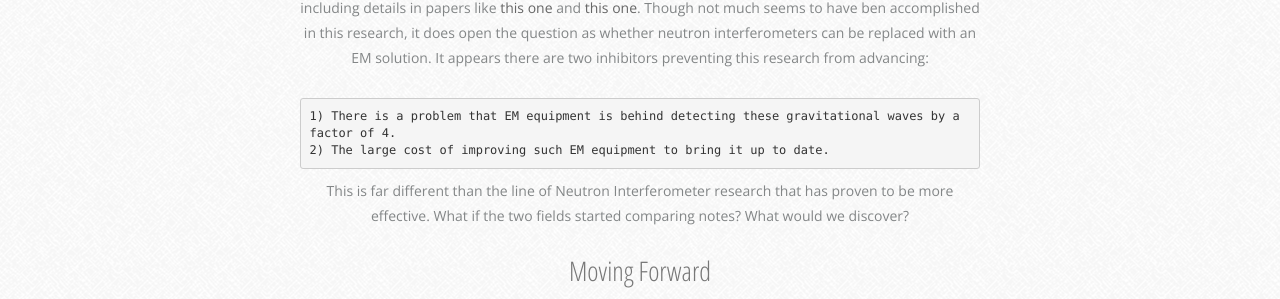
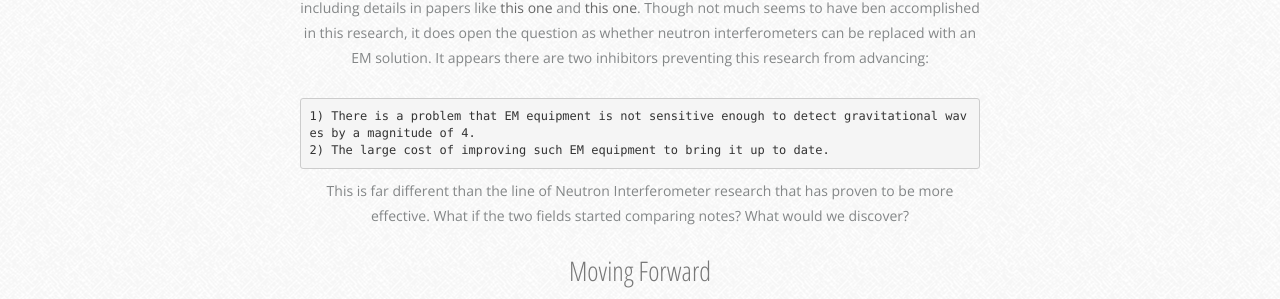
Before and after one commit to crockpotveggies/crockpotveggies.github.io, a Jekyll site: the page built from _posts/2015-08-17-light-gravity-unexplored-warp-research.md, in a window 1280 px wide and 900 px high, scrolled down 2961 px. Shown: the part 151-450 px from the top of the window. Built offline with Jekyll 4.4.1, drawn with Linux system fonts in a browser that asks for light colours; some web fonts are replaced; Markdown is read by kramdown in place of the engine named in the settings; comment, search, counter and statistics services are not loaded.

Commit message:
Clarity on EM sensitivity.

```diff
--- a/_posts/2015-08-17-light-gravity-unexplored-warp-research.md
+++ b/_posts/2015-08-17-light-gravity-unexplored-warp-research.md
@@ -42,7 +42,7 @@
 In another very interesting discovery, we realized that there is a line of research that looks into using EM to accomplish this very goal. There seems to have been renewed interest in this field as of the 2000s, including details in papers like <a href="http://arxiv.org/pdf/gr-qc/0306013v1.pdf" target="_blank">this one</a> and <a href="http://arxiv.org/pdf/gr-qc/0308079.pdf" target="_blank">this one</a>. Though not much seems to have ben accomplished in this research, it does open the question as whether neutron interferometers can be replaced with an EM solution. It appears there are two inhibitors preventing this research from advancing:
 
 <pre>
-1) There is a problem that EM equipment is behind detecting these gravitational waves by a factor of 4.
+1) There is a problem that EM equipment is not sensitive enough to detect gravitational waves by a magnitude of 4.
 2) The large cost of improving such EM equipment to bring it up to date.
 </pre>
 
```
